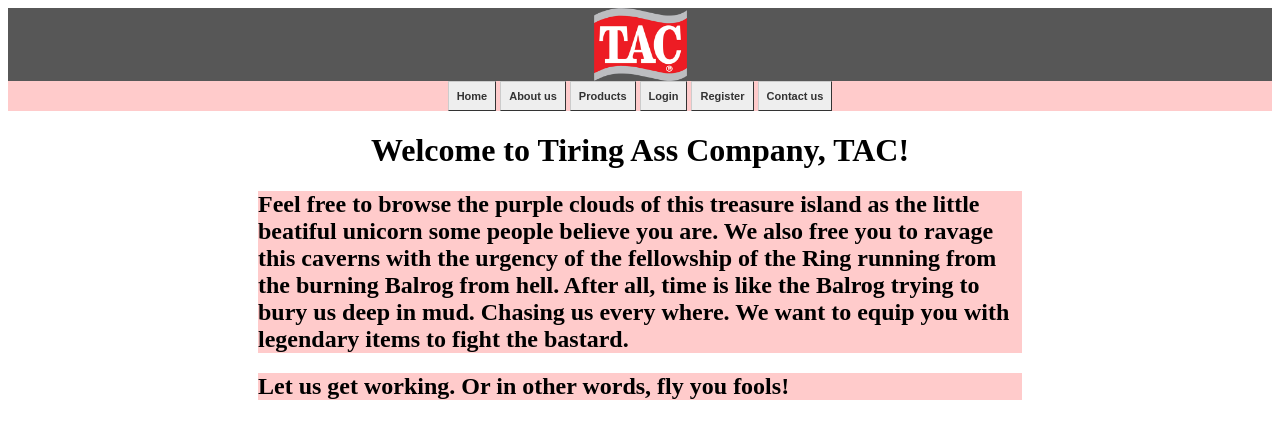
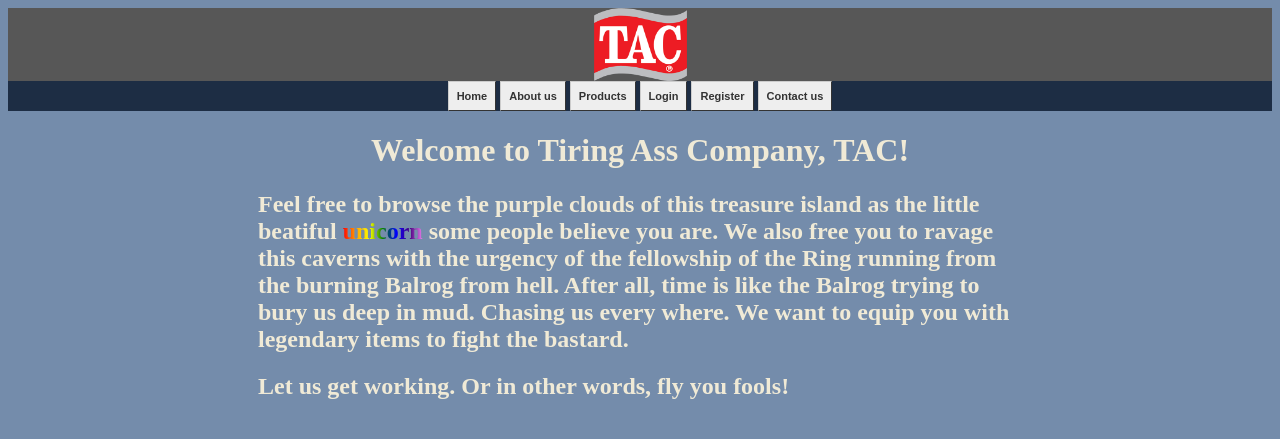
Before and after one commit to octalxx/tac, a PHP site: page / in a window 1280 px wide. Shown: the top 439 px of the page. Run offline with PHP 8.4, Linux system fonts and the light colour scheme.

Commit message:
Add files via upload

```diff
--- a/index.html
+++ b/index.html
@@ -20,7 +20,7 @@
         <a href="contactus.html" class="link_button" id="link">Contact us</a>
     </div>
     <h1>Welcome to Tiring Ass Company, TAC!</h1>
-    <h2>Feel free to browse the purple clouds of this treasure island as the little beatiful unicorn some people believe you are. We also free you to ravage this caverns with the urgency of the fellowship of the Ring running from the burning Balrog from hell. After all, time is like the Balrog trying to bury us deep in mud. Chasing us every where. We want to equip you with legendary items to fight the bastard.</h2>
+    <h2>Feel free to browse the purple clouds of this treasure island as the little beatiful <div class="unicorn">unicorn</div> some people believe you are. We also free you to ravage this caverns with the urgency of the fellowship of the Ring running from the burning Balrog from hell. After all, time is like the Balrog trying to bury us deep in mud. Chasing us every where. We want to equip you with legendary items to fight the bastard.</h2>
     <h2>Let us get working. Or in other words, fly you fools! </h2>
 </body>
 </html>
--- a/styles.css
+++ b/styles.css
@@ -8,7 +8,7 @@
 }
 #link-container {
   text-align: center;
-  background-color: #FFCBCB;
+  background-color: #1D2D44;
 }
 #link {
   display: inline-block;
@@ -18,7 +18,7 @@
   background-color: #575757;
 }
 body {
-    background-color: #ffffff;
+    background-color: #748CAB;
   }
 
   p {
@@ -30,13 +30,15 @@ body {
     text-align: center;
   }
   h1 {
-    background-color: #ffffff;
+    background-color: #748CAB;
     text-align: center;
+    color:#f0ead6;
   }
   h2 {
-    background-color: #FFCBCB;
+    background-color: #748CAB;
     margin-left: 250px;
     margin-right: 250px;
+    color:#f0ead6;
   }
 .productmenu {
   text-align: center;
@@ -56,3 +58,9 @@ body {
 .link_button:hover {
   background-color: #FFCBCB;
 }
+.unicorn {
+  display: inline;
+  background-image: linear-gradient(to left, violet, indigo, blue, green, yellow, orange, red);
+  -webkit-background-clip: text;
+  -webkit-text-fill-color: transparent;
+}
```
